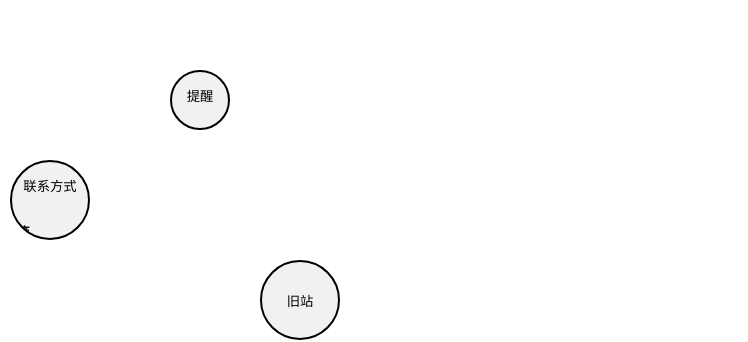
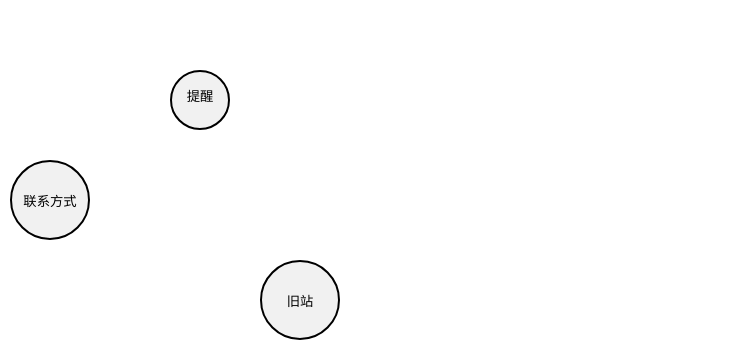
Before and after one commit to mykonshshhdhdhdh/-, a plain HTML site: page index.html in a window 1280 px wide. Shown: the top 342 px of the page, without its empty margins (0-748 px from the left). Drawn offline with Linux system fonts and the light colour scheme.

Commit message:
Update index.html

```diff
--- a/index.html
+++ b/index.html
@@ -195,7 +195,7 @@ height:200px;
 
 <body>
 <button class="one" onclick="jianjei()"><img src="头像.png" alt="some_text" width="110" height="110"></button>
-<button class="holly" onclick="go()" id="demo"><p>联系方式</p><p class="p"><b>邮箱</b><br>2528197707@qq.com<br><b>微信</b><br>B2528197707<br><b>QQ</b><br>2528197707</p></button>
+<button class="holly" onclick="go()" id="demo"><br><p>联系方式</p><p class="p"><b>邮箱</b><br>2528197707@qq.com<br><b>微信</b><br>B2528197707<br><b>QQ</b><br>2528197707</p></button>
 <button class="gd" onclick="go()" id="demo"><p><b>生日</b><br>9.18<br><br>在2009年出生<br>刚好错过北京奥运会</p></button>
 <button class="tx" onclick="go()" id="demo"><p>提醒<br><br><br>请尽量用手机打开此网站<br>如有错误请联系站长</p></button>
 <button class="bk" onclick="go()" id="demo"><a  class="jz" href="https://mykonshshhdhdhdh.github.io/my/index.html">旧站</a></button>
```
